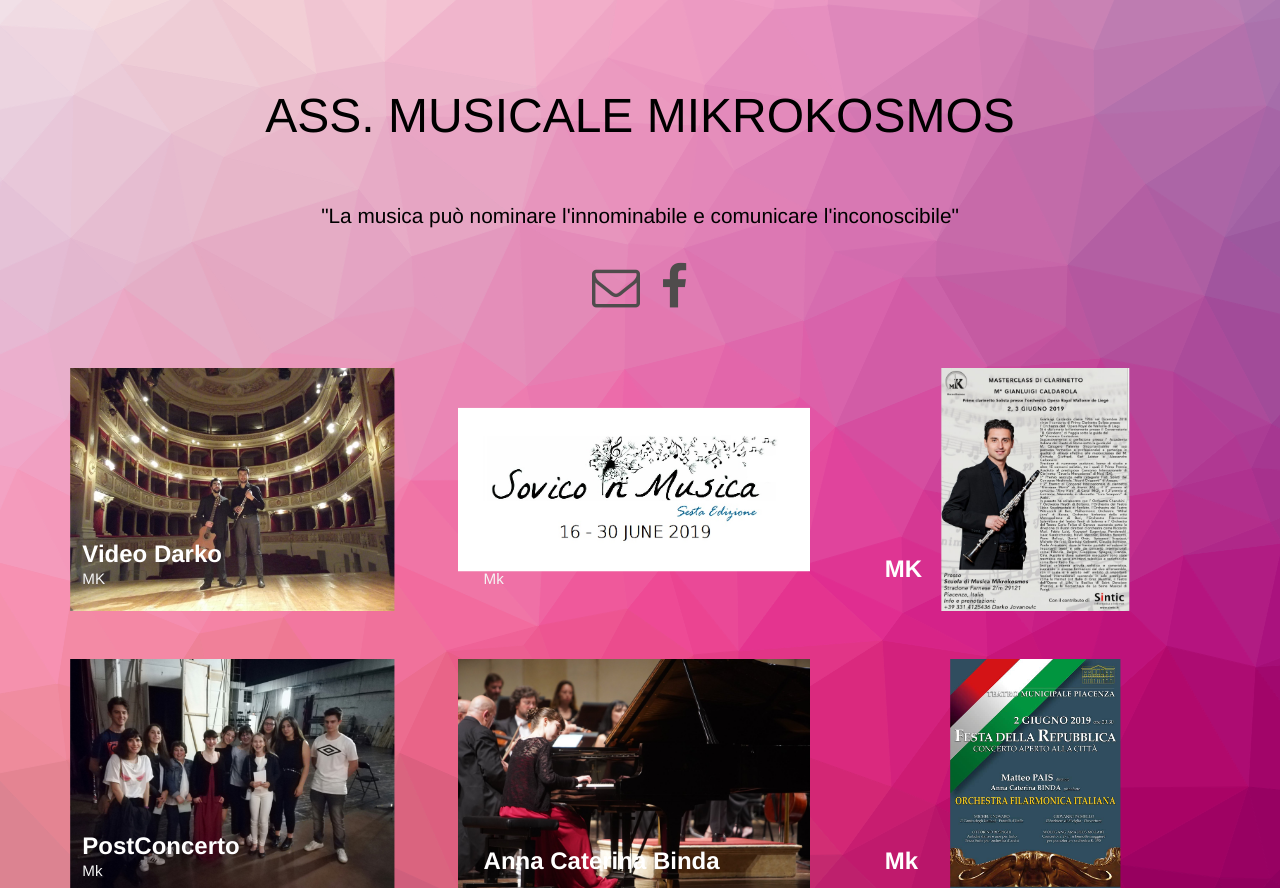
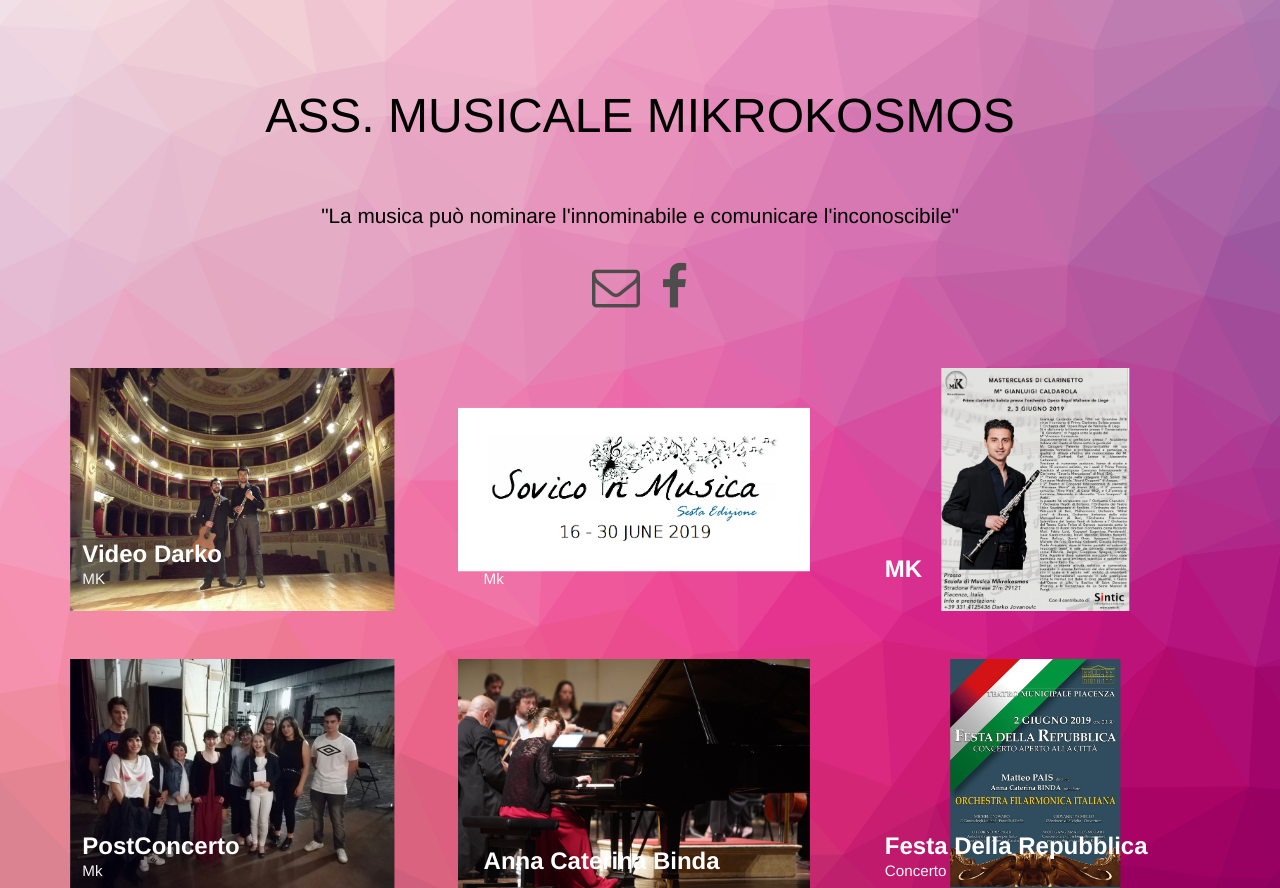
Before and after one commit to katia87comp/katia87comp.github.io, a Jekyll site: the page built from index.html, in a window 1280 px wide. Shown: the top 888 px of the page. Built offline with Jekyll 4.4.1, drawn with Linux system fonts in a browser that asks for light colours; grey boxes are pictures that could not be loaded.

Commit message:
festa della rep
concerto

```diff
--- a/_posts/2019-06-02-Festadella RepubblicaIIIPost.markdown
+++ b/_posts/2019-06-02-Festadella RepubblicaIIIPost.markdown
@@ -1,6 +1,6 @@
 ---
-title: "Mk"
-subtitle:
+title: "Festa Della Repubblica"
+subtitle: "Concerto"
 author: "Katia Spadola"
 avatar: "img/authors/katia.png"
 image: "img/FestadellaRepubblicaMG.jpg"
--- a/_posts/2019-25-06concertoflauto.markdown
+++ b/_posts/2019-25-06concertoflauto.markdown
@@ -1,6 +1,6 @@
 ---
 title:  "Concerto di Flauto"
-subtitle: "Fino corso annuale"
+subtitle: "Fine corso annuale"
 author: "Wferr"
 avatar: "img/.png"
 image: "concertoflauto.jpg"
```
